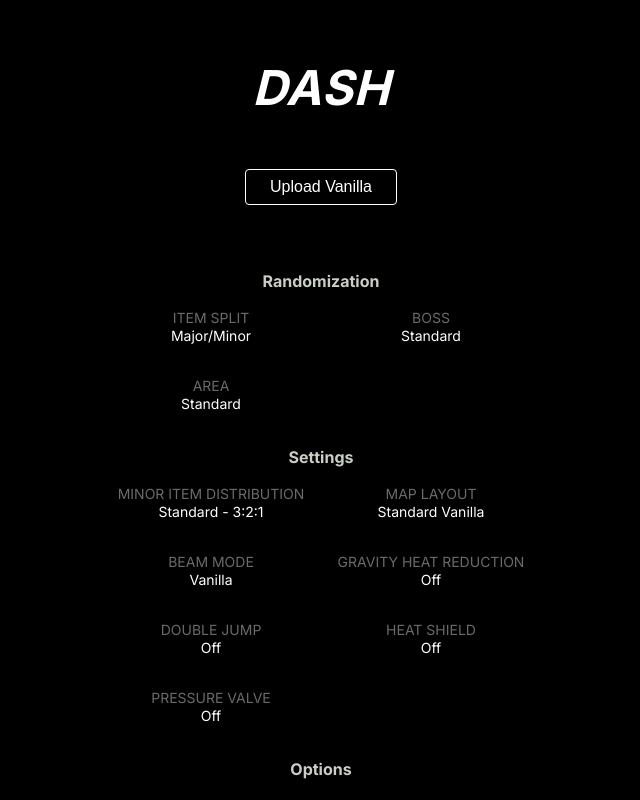
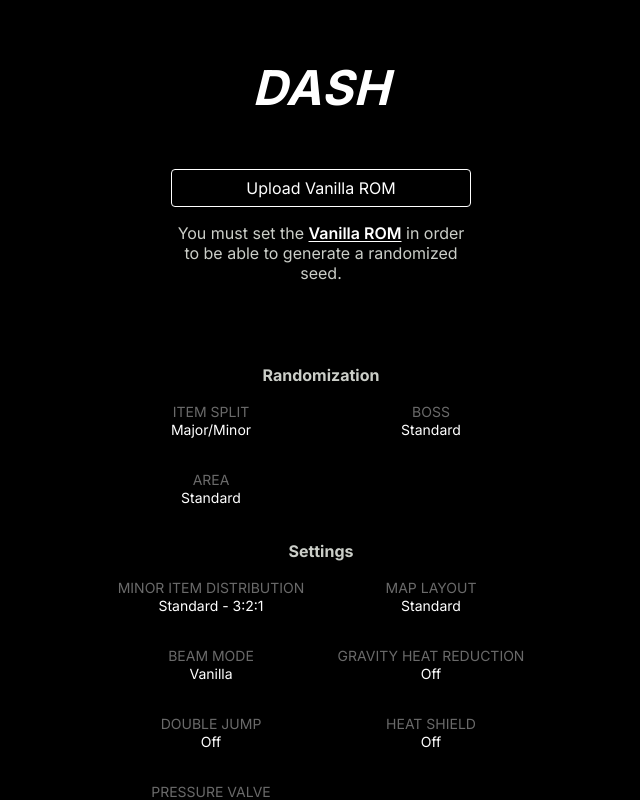
Before and after one commit to dashrando/dash-randomizer, a Next.js app in the folder apps/web/: page /seed/1 in a window 1280 px wide. Shown: the whole page, without its empty margins (319-959 px from the left). Built offline with nearby package versions, Linux system fonts and the light colour scheme.

Commit message:
vanilla button on seed page

```diff
--- a/apps/web/app/seed/[seed]/seed.tsx
+++ b/apps/web/app/seed/[seed]/seed.tsx
@@ -4,7 +4,7 @@ import { useEffect, useState } from 'react'
 import useMounted from '@/app/hooks/useMounted'
 import { useVanilla } from '@/app/generate/vanilla'
 import styles from './seed.module.css'
-import { RandomizeRom, fetchSignature, findPreset, Item, vanilla } from 'core'
+import { RandomizeRom, fetchSignature, findPreset, Item } from 'core'
 import {
   BeamMode,
   MajorDistributionMode,
@@ -17,6 +17,8 @@ import Button from '@/app/components/button'
 import { useSearchParams } from 'next/navigation'
 import { get as getKey } from 'idb-keyval'
 import { ArrowDown } from 'react-feather'
+import VanillaButton from '@/app/generate/vanilla'
+
 
 type Seed = {
   data: any
@@ -44,7 +46,7 @@ const getMinorItemDistribution = (value: number) => {
 }
 
 const getMapLayout = (value: number) => {
-  return value === 1 ? 'Standard Vanilla' : 'DASH Recall'
+  return value === 1 ? 'Standard' : 'DASH Recall'
 }
 
 const getBossMode = (value: number) => {
@@ -121,24 +123,6 @@ const Parameters = ({ title, items }: { title: string, items: any[] }) => {
   )
 }
 
-async function parseContents(value: any): Promise<any> {
-  const { getSignature, isVerified, isHeadered } = vanilla;
-  const signature = await getSignature(value);
-  if (isVerified(signature)) {
-    return new Uint8Array(value)
-  }
-
-  if (isHeadered(signature)) {
-    console.warn(
-      "You have entered a headered ROM. The header will now be removed."
-    );
-    const unheaderedContent = value.slice(512);
-    return parseContents(unheaderedContent);
-  }
-
-  throw Error("Vanilla Rom does not match checksum.");
-}
-
 export default function Seed({ parameters, hash }: { parameters: any, hash: string }) {
   const mounted = useMounted()
   const { data: vanilla, isLoading } = useVanilla()
@@ -206,7 +190,11 @@ export default function Seed({ parameters, hash }: { parameters: any, hash: stri
               <>&nbsp;</>
               <span className={styles.mono}>{seed?.name}</span>
             </Button>
-          ) : <Button variant="secondary">Upload Vanilla</Button>
+          ) : (
+            <div style={{ maxWidth: '300px' }}>
+              <VanillaButton />
+            </div>
+          )
         )}
       </div>
       <Parameters title="Randomization" items={parsedParams.randomizeParams} />
```
